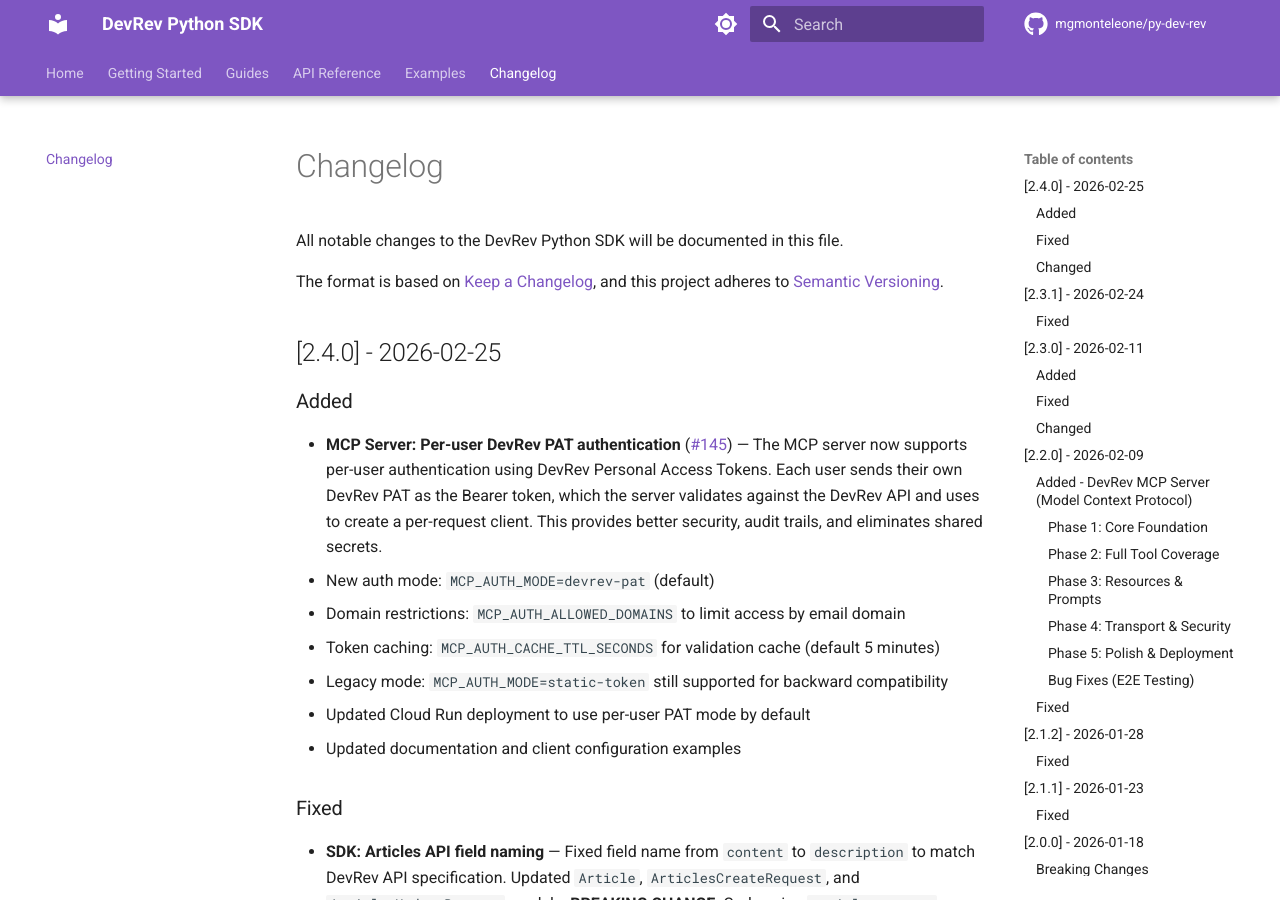
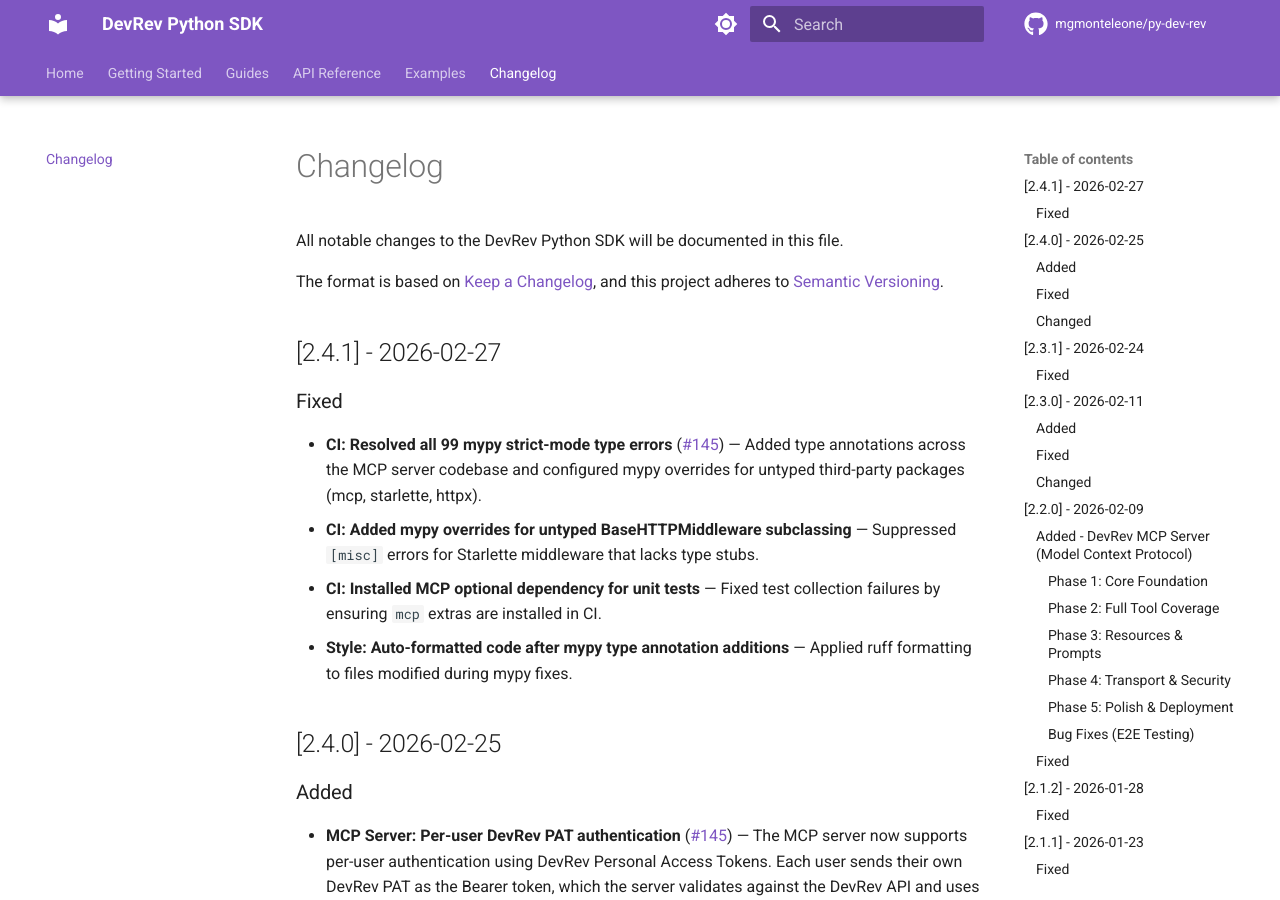
Before and after one commit to mgmonteleone/py-dev-rev, an MkDocs documentation site: the page built from docs/changelog.md, in a window 1280 px wide and 900 px high. Built offline with MkDocs 1.6.1 and Material for MkDocs 9.7.7, drawn with Linux system fonts in a browser that asks for light colours; comment, search, counter and statistics services are not loaded; the version menu is left out.

Commit message:
chore: bump version to 2.4.1 for release
Includes CI/mypy fixes merged since v2.4.0:
- Resolved all 99 mypy strict-mode type errors (#145)
- Added mypy overrides for untyped third-party packages
- Installed MCP optional dependency for unit tests
- Auto-formatted code after type annotation additions

```diff
--- a/docs/changelog.md
+++ b/docs/changelog.md
@@ -4,6 +4,14 @@
 
 The format is based on [Keep a Changelog](https://keepachangelog.com/en/1.1.0/),
 and this project adheres to [Semantic Versioning](https://semver.org/spec/v2.0.0.html).
+
+## [2.4.1] - 2026-02-27
+
+### Fixed
+- **CI: Resolved all 99 mypy strict-mode type errors** (#145) — Added type annotations across the MCP server codebase and configured mypy overrides for untyped third-party packages (mcp, starlette, httpx).
+- **CI: Added mypy overrides for untyped BaseHTTPMiddleware subclassing** — Suppressed `[misc]` errors for Starlette middleware that lacks type stubs.
+- **CI: Installed MCP optional dependency for unit tests** — Fixed test collection failures by ensuring `mcp` extras are installed in CI.
+- **Style: Auto-formatted code after mypy type annotation additions** — Applied ruff formatting to files modified during mypy fixes.
 
 ## [2.4.0] - 2026-02-25
 
--- a/pyproject.toml
+++ b/pyproject.toml
@@ -4,7 +4,7 @@
 
 [project]
 name = "devrev-Python-SDK"
-version = "2.4.0"
+version = "2.4.1"
 description = "A modern, type-safe Python SDK for the DevRev API"
 readme = "README.md"
 requires-python = ">=3.11"
```
